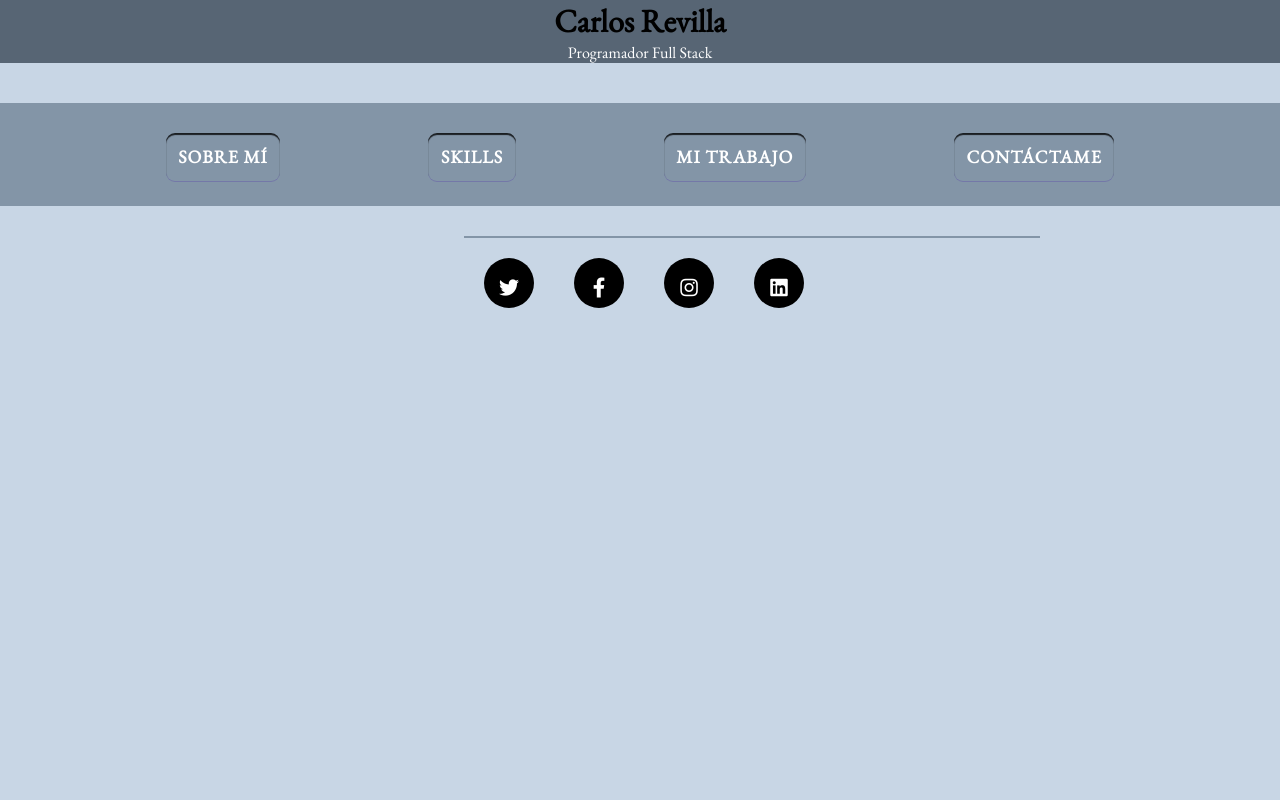
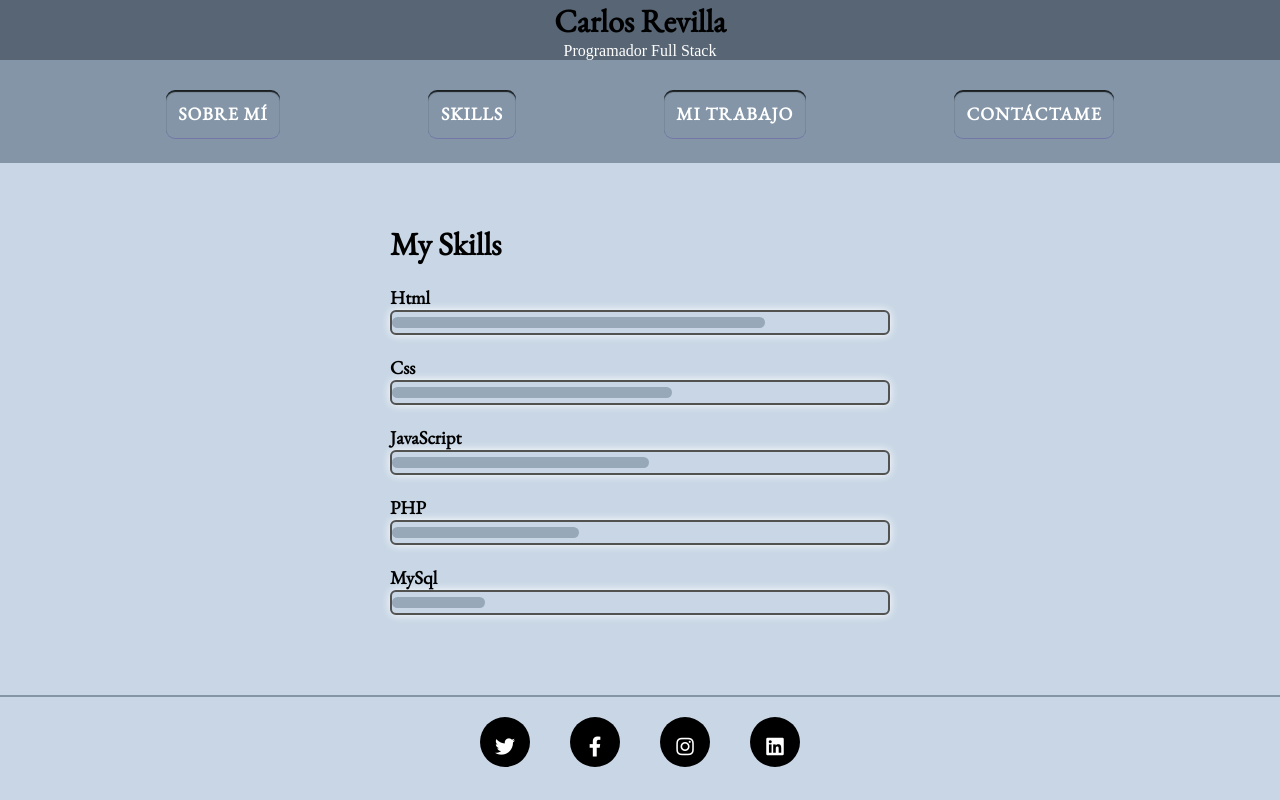
Before and after one commit to karrevi/First-portfolio-, a plain HTML site: page index.html in a window 1280 px wide. Both pictures are taken after a click on the link "SKILLS". Drawn offline with nearby package versions, Linux system fonts and the light colour scheme.

Commit message:
Texto que identifique por que se hizo el commit

```diff
--- a/index.html
+++ b/index.html
@@ -3,7 +3,7 @@
 
 <head>
     <meta charset="UTF-8">
-    <meta name="viewport" content="width=device-width, initial-scale=1.0">
+    <meta name="viewport" content="width=device-width, user-scable=no, initial-scale=1.0, maximun-scale=1.0, minimun-scale=1.0">
     <link href="https://fonts.googleapis.com/css?family=EB+Garamond|Pacifico&display=swap" rel="stylesheet">
     <link rel="stylesheet" href="style.css">
     <link rel="stylesheet" href="https://use.fontawesome.com/releases/v5.8.1/css/all.css" integrity="sha384-50oBUHEmvpQ+1lW4y57PTFmhCaXp0ML5d60M1M7uH2+nqUivzIebhndOJK28anvf" crossorigin="anonymous">
@@ -12,11 +12,14 @@
 </head>
 
 <body>
+    <header>
     <div class="cajon">
-        <header>
             <div class="barra-nav">
                 <h1> Carlos Revilla </h1>
                 <p>Programador Full Stack</p>
+            </div>
+            <div class="menuResponsive">
+
             </div>
             <div class="categorias">
                 <a href="#about" class="aboutButton">Sobre mí</a>
@@ -24,8 +27,9 @@
                 <a href="#work" class="workButton">Mi Trabajo</a>
                 <a href="#contacto" class="contactButton">Contáctame</a>
             </div>
-        </header>
     </div>
+    </header>
+
     <main>
 
     </main>
@@ -44,5 +48,4 @@
         </div>
     </footer>
 </body>
-
 </html>
--- a/script.js
+++ b/script.js
@@ -27,7 +27,23 @@ document.querySelector('.aboutButton').addEventListener('click',()=>{
     main.innerHTML=about;
 })
 
-const skills = ``
+const skills = `<div class="Skills">
+<h1>My Skills</h1>
+<li>
+    <h3>Html</h3><span class="bar"><span class="html"></span></span>
+</li>
+<li>
+    <h3>Css</h3><span class="bar"><span class="css"></span></span>
+</li>
+<li>
+    <h3>JavaScript</h3><span class="bar"><span class="javascript"></span></span>
+</li>
+<li>
+    <h3>PHP</h3><span class="bar"><span class="php"></span></span>
+</li>
+<li>
+    <h3>MySql</h3><span class="bar"><span class="mysql"></span></span>
+</li> </div>`
 
 document.querySelector('.skillsButton').addEventListener('click',()=>{
     main.innerHTML=skills;
--- a/style.css
+++ b/style.css
@@ -1,6 +1,8 @@
 * {
     margin: 0;
     box-sizing: border-box;
+    list-style: none;
+    padding: 0;
 }
 
 body {
@@ -9,11 +11,19 @@ body {
     display: flex;
     flex-direction: column;
     justify-content: center;
-    align-items: center;
+    align-items: initial;
     background-repeat: no-repeat;
+    min-width: 250px;
 }
+
 a {
     text-decoration: none;
+}
+
+main {
+    display: flex;
+    justify-content: center;
+
 }
 
 .cajon {
@@ -28,14 +38,15 @@ a {
 header .barra-nav {
     background: #576574;
     text-align: center;
-    margin-bottom: 40px;}
+}
 
 header .barra-nav p {
-    color: white;}
+    color: white;
+    font-family: 'Bubblegum Sans';
+}
 
 header .categorias {
     width: 100%;
-    margin: 30px auto;
     display: flex;
     justify-content: space-evenly;
     font-size: 11px;
@@ -66,15 +77,16 @@ header .categorias a:hover {
     background: linear-gradient(#222f3e, #222f3e);}
 
 .contenedor {
-    width: 90%;
-    max-width: 800px;
-    margin: auto;}
+    width: 100%;
+    margin: auto;
+    /* position: fixed; */
+    bottom: 0;
+}
 
 footer .redes-sociales {
+    width: 100%;
     display: flex;
-    margin-left: 224px;
-    position: relative;
-    bottom: 0;
+    justify-content: center;
     border-top: 2px solid #8395a7;}
 
 footer .redes-sociales a {
@@ -174,7 +186,7 @@ input, textarea{
     background-color: #29962a;}
 
 .parrafo{
-    width: 540px;
+    width: 90vw;
     height: 440px;
     padding: 20px 20px;
     font-size: 15px;
@@ -190,3 +202,100 @@ input, textarea{
     border-radius: 5px;
     float: left ;
     margin-right: 15px;}
+
+@media screen and (max-width: 750px) {
+        .categorias {flex-direction: column;
+            justify-content: flex-start; }
+}
+
+.Skills {
+    width: 500px;
+    margin: 60px auto;
+    color: black;
+}
+
+.Skills li {
+    margin: 20px 0;
+}
+
+.bar {
+    display: block;
+    border: 2px solid hsl(60, 1%, 32%);
+    border-radius: 6px;
+    overflow: hidden;
+    box-shadow: 0 0 10px white;
+}
+.bar span{
+    display: inline-block;
+    height: 11px;
+    background-color:#8395a7b3;
+    border-radius: 6px;
+}
+.box span {
+    /* height: 2px; */
+    float: left;
+    background: aqua;
+}
+
+.html {
+    width: 80%;
+    animation: html 4s;
+}
+
+.css {
+    width: 60%;
+    animation: css 4s;
+}
+.javascript {
+    width: 55%;
+    animation: javascript 4s;
+}
+.php {
+    width: 40%;
+    animation: php 4s;
+}
+.mysql {
+    width: 20%;
+    animation: mysql 4s;
+}
+
+@keyframes html{
+    0%{
+        width: 0%;
+    }
+    100%{
+        width: 80%;
+    }
+}
+@keyframes css{
+    0%{
+        width: 0%;
+    }
+    100%{
+        width: 60%;
+    }
+}
+@keyframes javascript{
+    0%{
+        width: 0%;
+    }
+    100%{
+        width: 55%;
+    }
+}
+@keyframes php{
+    0%{
+        width: 0%;
+    }
+    100%{
+        width: 40%;
+    }
+}
+@keyframes mysql{
+    0%{
+        width: 0%;
+    }
+    100%{
+        width: 20%;
+    }
+}
```
